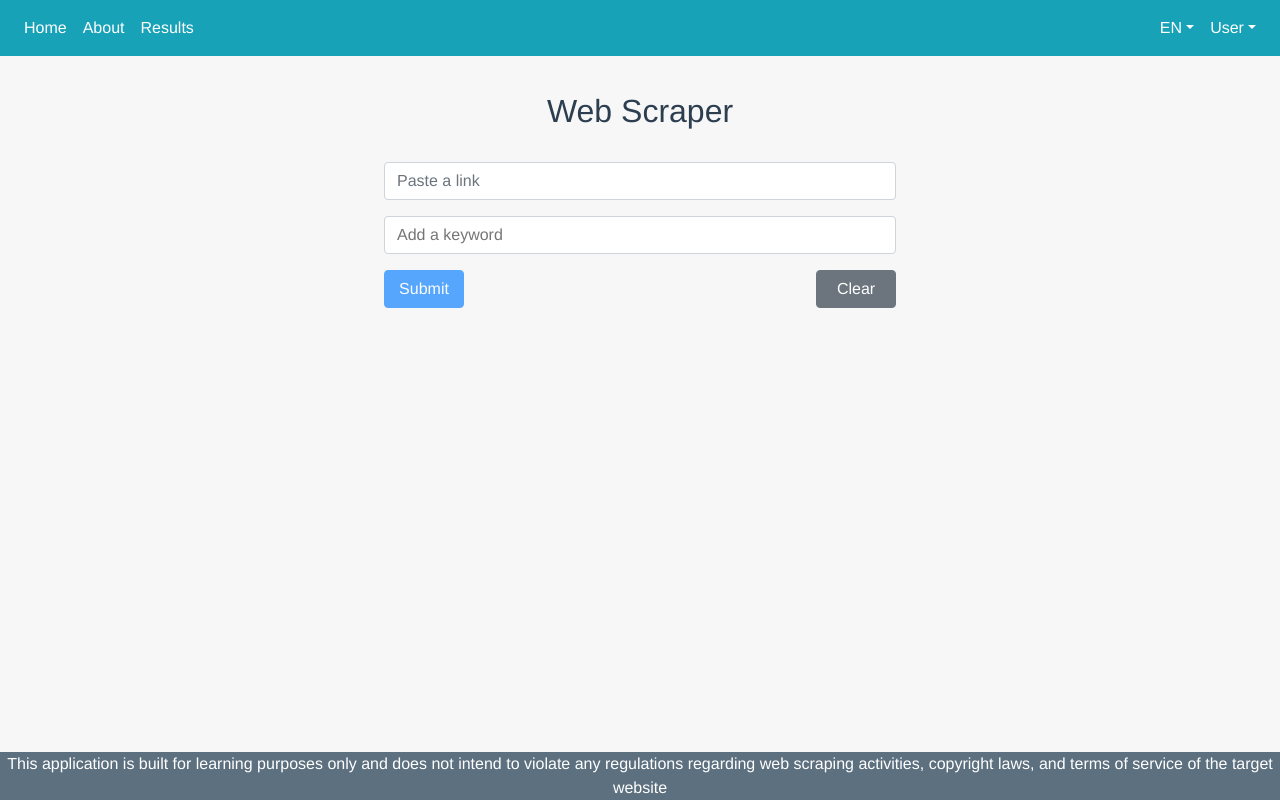
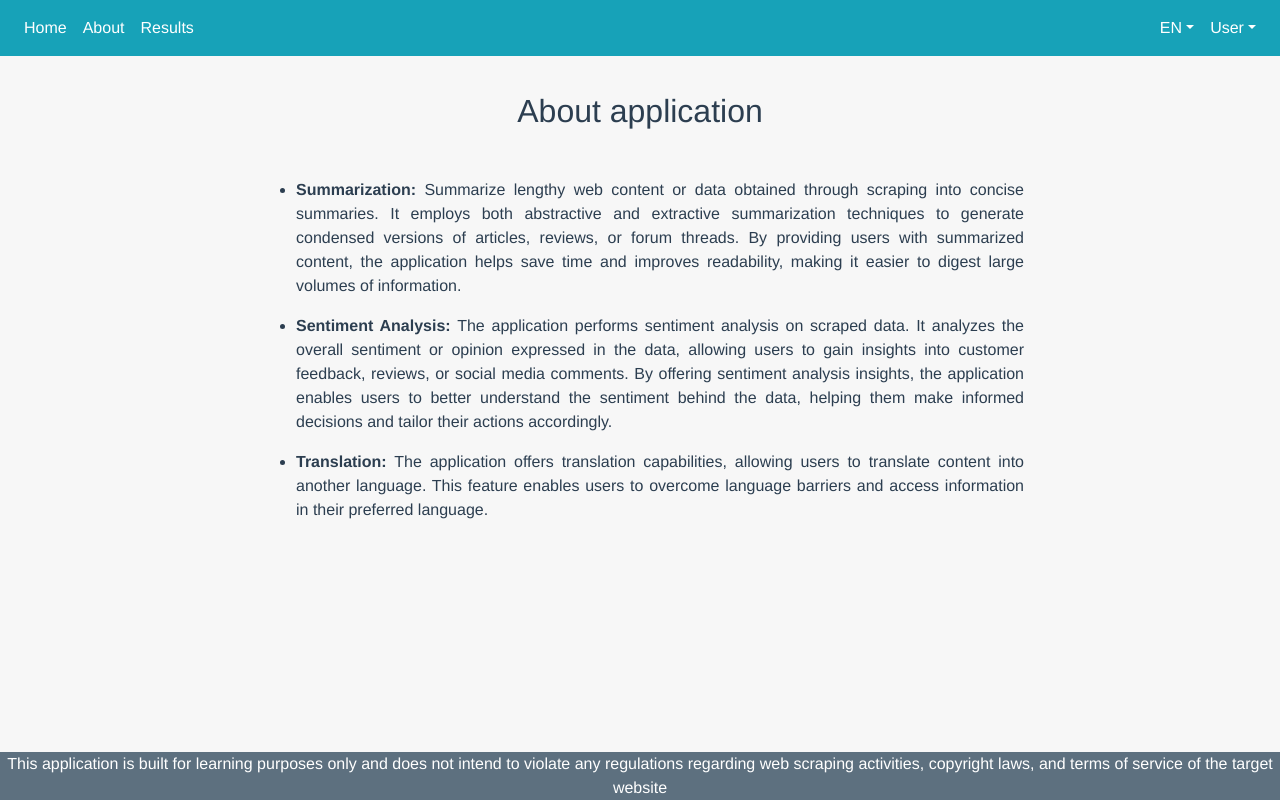
Before and after one commit to developer-mp/web_scraper, a Vue app in the folder client/: page /about in a window 1280 px wide. Built offline with nearby package versions, Linux system fonts and the light colour scheme.

Commit message:
Added router

```diff
--- a/client/package.json
+++ b/client/package.json
@@ -12,7 +12,8 @@
     "bootstrap-vue": "^2.23.1",
     "core-js": "^3.8.3",
     "file-saver": "^2.0.5",
-    "vue": "^2.6.14"
+    "vue": "^2.6.14",
+    "vue-router": "3"
   },
   "devDependencies": {
     "@babel/core": "^7.12.16",
--- a/client/src/App.vue
+++ b/client/src/App.vue
@@ -1,17 +1,12 @@
 <template>
   <div id="app">
-    <MainPage />
+    <router-view />
   </div>
 </template>
 
 <script>
-import MainPage from "./components/MainPage.vue";
-
 export default {
   name: "App",
-  components: {
-    MainPage,
-  },
 };
 </script>
 
@@ -25,4 +20,3 @@ export default {
   margin-top: 60px;
 }
 </style>
-./components/MainPage.vue
--- /dev/null
+++ b/client/src/components/AboutPage.vue
@@ -0,0 +1,72 @@
+<template>
+  <div>
+    <NavBarElement />
+    <div class="container-about">
+      <h2 class="about-header">About application</h2>
+      <div class="about-text">
+        <ul>
+          <li>
+            <strong>Summarization:</strong> Summarize lengthy web content or
+            data obtained through scraping into concise summaries. It employs
+            both abstractive and extractive summarization techniques to generate
+            condensed versions of articles, reviews, or forum threads. By
+            providing users with summarized content, the application helps save
+            time and improves readability, making it easier to digest large
+            volumes of information.
+          </li>
+          <li>
+            <strong>Sentiment Analysis:</strong> The application performs
+            sentiment analysis on scraped data. It analyzes the overall
+            sentiment or opinion expressed in the data, allowing users to gain
+            insights into customer feedback, reviews, or social media comments.
+            By offering sentiment analysis insights, the application enables
+            users to better understand the sentiment behind the data, helping
+            them make informed decisions and tailor their actions accordingly.
+          </li>
+          <li>
+            <strong>Translation:</strong> The application offers translation
+            capabilities, allowing users to translate content into another
+            language. This feature enables users to overcome language barriers
+            and access information in their preferred language.
+          </li>
+        </ul>
+      </div>
+      <FooterElement />
+    </div>
+  </div>
+</template>
+
+<style>
+.container-about {
+  display: flex;
+  flex-direction: column;
+  align-items: center;
+  justify-content: center;
+}
+
+.about-header {
+  margin-top: 1em;
+  margin-bottom: 1em;
+}
+
+.about-text {
+  width: 60%;
+  text-align: justify;
+}
+
+.about-text li {
+  margin-top: 1em;
+}
+</style>
+
+<script>
+import FooterElement from "./FooterElement.vue";
+import NavBarElement from "./NavBarElement.vue";
+
+export default {
+  components: {
+    FooterElement,
+    NavBarElement,
+  },
+};
+</script>
--- a/client/src/components/NavBarElement.vue
+++ b/client/src/components/NavBarElement.vue
@@ -1,9 +1,9 @@
 <template>
   <b-navbar type="dark" variant="info" class="fixed-top">
     <b-navbar-nav>
-      <b-nav-item href="#">Home</b-nav-item>
-      <b-nav-item href="#">About</b-nav-item>
-      <b-nav-item href="#">Results</b-nav-item>
+      <b-nav-item href="/">Home</b-nav-item>
+      <b-nav-item href="/about">About</b-nav-item>
+      <b-nav-item href="/results">Results</b-nav-item>
     </b-navbar-nav>
     <b-navbar-nav class="ml-auto">
       <b-nav-item-dropdown text="EN" right>
--- a/client/src/main.js
+++ b/client/src/main.js
@@ -1,5 +1,6 @@
 import Vue from "vue";
 import App from "./App.vue";
+import router from "./router";
 import { BootstrapVue } from "bootstrap-vue";
 import "bootstrap/dist/css/bootstrap.css";
 import "bootstrap-vue/dist/bootstrap-vue.css";
@@ -9,5 +10,6 @@ Vue.use(BootstrapVue);
 Vue.config.productionTip = false;
 
 new Vue({
+  router,
   render: (h) => h(App),
 }).$mount("#app");
--- /dev/null
+++ b/client/src/router.js
@@ -0,0 +1,22 @@
+import Vue from "vue";
+import Router from "vue-router";
+import MainPage from "./components/MainPage.vue";
+import AboutPage from "./components/AboutPage.vue";
+
+Vue.use(Router);
+
+export default new Router({
+  routes: [
+    {
+      path: "/",
+      name: "Home",
+      component: MainPage,
+    },
+    {
+      path: "/about",
+      name: "About",
+      component: AboutPage,
+    },
+  ],
+  mode: "history",
+});
```
Also changed, not shown: 1 other file (tests, documents, lock files or other folders).
